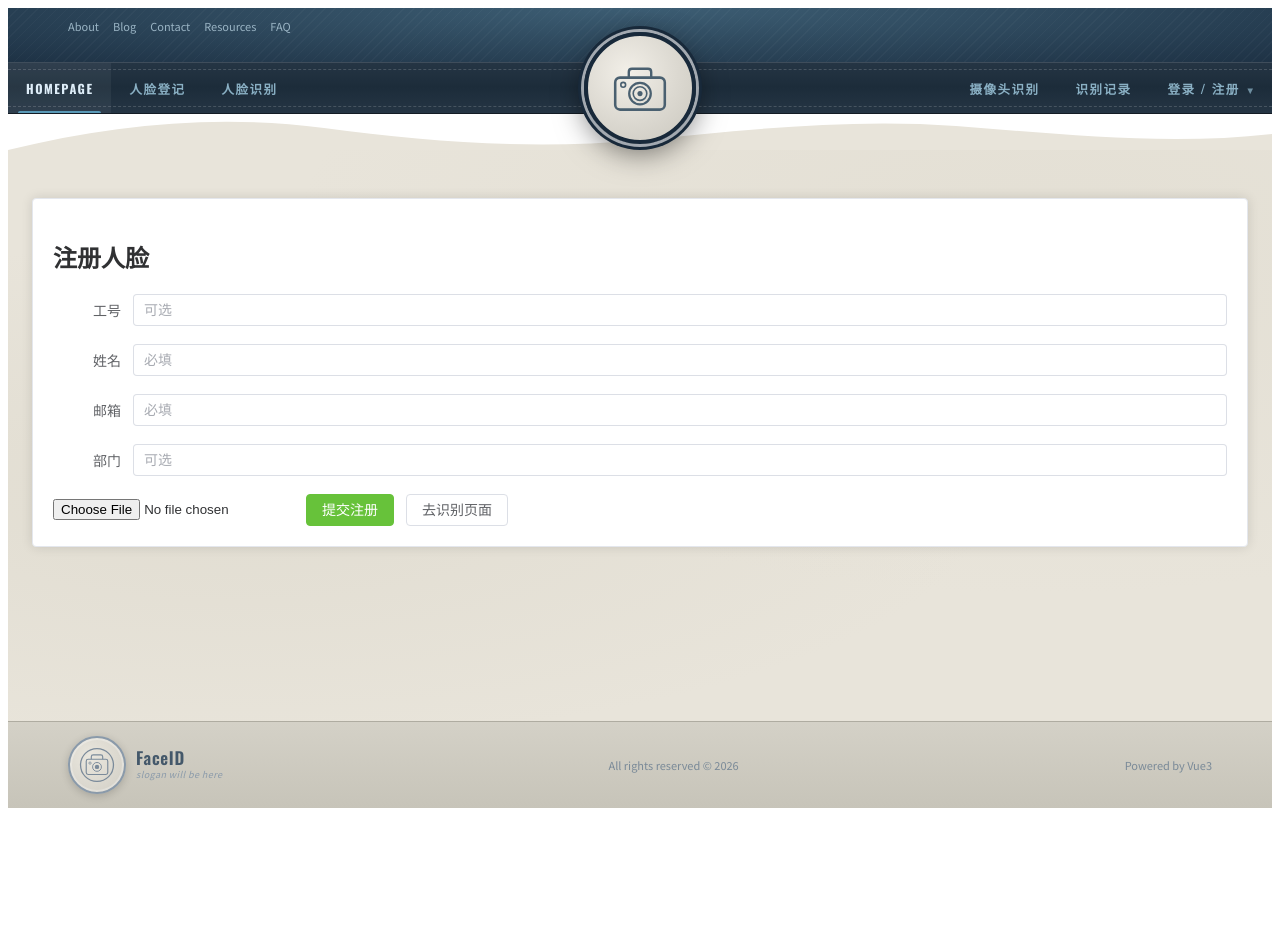
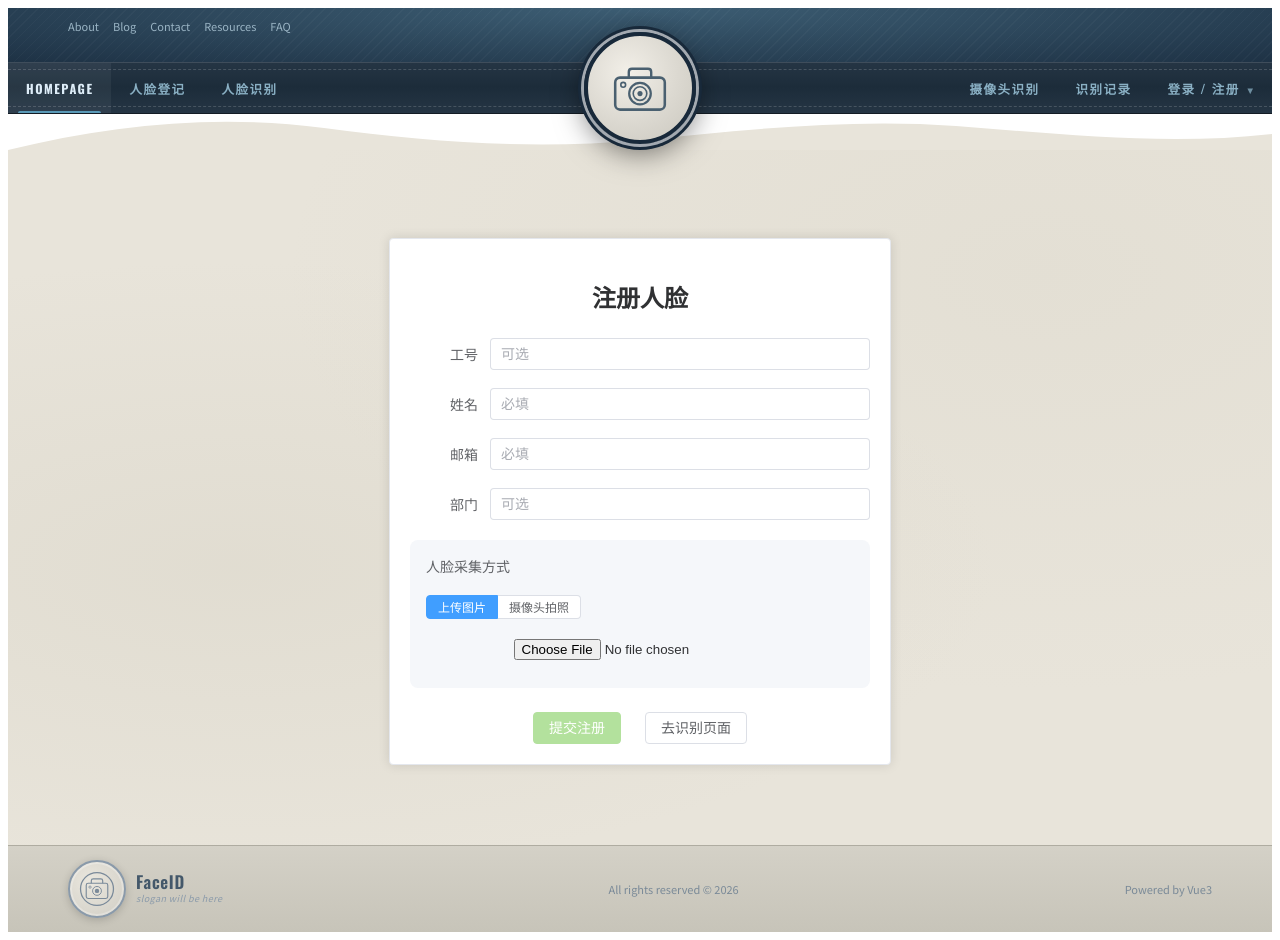
Before and after one commit to hildawoff/-dlib-, a Vue app in the folder vue_first/: page /register in a window 1280 px wide. Before the commit the page ends 816 px from the top, so only its background shows below. Built offline with nearby package versions, Linux system fonts and the light colour scheme.

Commit message:
在人脸注册页面添加摄像头选项

```diff
--- a/vue_first/src/views/Register.vue
+++ b/vue_first/src/views/Register.vue
@@ -1,6 +1,6 @@
 <template>
-  <div class="container">
-    <el-card>
+  <div class="register-container">
+    <el-card class="register-card">
       <h2>注册人脸</h2>
 
       <el-form label-width="80px">
@@ -18,36 +18,130 @@
         </el-form-item>
       </el-form>
 
-      <input type="file" @change="handleFile" />
+      <div class="face-source-section">
+        <div class="section-title">人脸采集方式</div>
+        <el-radio-group v-model="faceSource" size="small" class="source-tabs">
+          <el-radio-button value="upload">上传图片</el-radio-button>
+          <el-radio-button value="camera">摄像头拍照</el-radio-button>
+        </el-radio-group>
 
-      <el-button type="success" @click="submit">提交注册</el-button>
+        <div v-if="faceSource === 'upload'" class="upload-section">
+          <input type="file" @change="handleFile" accept="image/*" class="file-input" />
+          <div v-if="previewUrl" class="preview-box">
+            <img :src="previewUrl" alt="预览" />
+          </div>
+        </div>
 
-      <el-button @click="$router.push('/recognize')">
-        去识别页面
-      </el-button>
+        <div v-else class="camera-section">
+          <div class="camera-wrapper">
+            <video ref="videoRef" autoplay class="camera-video" />
+            <canvas ref="canvasRef" style="display: none" />
+          </div>
+          <div class="camera-controls">
+            <el-button v-if="!cameraActive" type="primary" @click="startCamera">启动摄像头</el-button>
+            <el-button v-else type="warning" @click="capturePhoto">拍照采集</el-button>
+            <el-button v-if="cameraActive" @click="stopCamera">关闭摄像头</el-button>
+          </div>
+          <div v-if="capturedPhoto" class="preview-box">
+            <img :src="capturedPhoto" alt="已拍照" />
+            <div class="tip">已采集人脸照片</div>
+          </div>
+        </div>
+      </div>
+
+      <div class="action-buttons">
+        <el-button type="success" @click="submit" :disabled="!canSubmit">提交注册</el-button>
+        <el-button @click="$router.push('/recognize')">去识别页面</el-button>
+      </div>
     </el-card>
   </div>
 </template>
 
 <script setup>
-import { ref } from 'vue'
+import { ref, computed, onUnmounted } from 'vue'
 import request from '../api/request'
+import { ElMessage } from 'element-plus'
 
 const employee_id = ref('')
 const name = ref('')
 const email = ref('')
 const department = ref('')
+const faceSource = ref('upload')
 const file = ref(null)
+const previewUrl = ref('')
+
+const videoRef = ref(null)
+const canvasRef = ref(null)
+const cameraActive = ref(false)
+const capturedPhoto = ref(null)
+let stream = null
+
+const canSubmit = computed(() => {
+  if (!name.value || !email.value) return false
+  if (faceSource.value === 'upload') return file.value
+  return capturedPhoto.value
+})
 
 const handleFile = (e) => {
-  file.value = e.target.files[0]
+  const f = e.target.files[0]
+  if (f) {
+    file.value = f
+    previewUrl.value = URL.createObjectURL(f)
+    capturedPhoto.value = null
+  }
+}
+
+const startCamera = async () => {
+  try {
+    stream = await navigator.mediaDevices.getUserMedia({ video: true })
+    videoRef.value.srcObject = stream
+    cameraActive.value = true
+    capturedPhoto.value = null
+  } catch {
+    ElMessage.error('无法启动摄像头，请检查权限')
+  }
+}
+
+const stopCamera = () => {
+  if (stream) {
+    stream.getTracks().forEach(t => t.stop())
+    stream = null
+  }
+  cameraActive.value = false
+}
+
+const capturePhoto = () => {
+  if (!videoRef.value || !canvasRef.value) return
+
+  const video = videoRef.value
+  const canvas = canvasRef.value
+  canvas.width = video.videoWidth
+  canvas.height = video.videoHeight
+
+  const ctx = canvas.getContext('2d')
+  ctx.drawImage(video, 0, 0)
+
+  canvas.toBlob((blob) => {
+    if (blob) {
+      capturedPhoto.value = URL.createObjectURL(blob)
+      file.value = new File([blob], 'capture.jpg', { type: 'image/jpeg' })
+      previewUrl.value = null
+      stopCamera()
+      ElMessage.success('人脸照片已采集')
+    }
+  }, 'image/jpeg', 0.9)
 }
 
 const submit = async () => {
   if (!name.value || !email.value) {
-    alert('姓名和邮箱为必填项')
+    ElMessage.warning('姓名和邮箱为必填项')
     return
   }
+  if (!file.value) {
+    ElMessage.warning('请先采集人脸照片')
+    return
+  }
+
   const formData = new FormData()
   formData.append('employee_id', employee_id.value)
   formData.append('name', name.value)
@@ -57,9 +151,117 @@ const submit = async () => {
 
   try {
     await request.post('/register', formData)
-    alert('注册成功')
-  } catch {
-    alert('注册失败')
+    ElMessage.success('注册成功')
+    employee_id.value = ''
+    name.value = ''
+    email.value = ''
+    department.value = ''
+    file.value = null
+    previewUrl.value = ''
+    capturedPhoto.value = ''
+  } catch (err) {
+    ElMessage.error(err.response?.data?.detail || '注册失败')
   }
 }
+
+onUnmounted(() => {
+  stopCamera()
+})
 </script>
+
+<style scoped>
+.register-container {
+  display: flex;
+  justify-content: center;
+  padding: 40px 20px;
+}
+
+.register-card {
+  width: 100%;
+  max-width: 500px;
+}
+
+.register-card h2 {
+  text-align: center;
+  margin-bottom: 24px;
+  color: #303133;
+}
+
+.face-source-section {
+  margin: 20px 0;
+  padding: 16px;
+  background: #f5f7fa;
+  border-radius: 8px;
+}
+
+.section-title {
+  font-size: 14px;
+  color: #606266;
+  margin-bottom: 12px;
+}
+
+.source-tabs {
+  margin-bottom: 16px;
+}
+
+.upload-section {
+  text-align: center;
+}
+
+.file-input {
+  margin-bottom: 12px;
+}
+
+.camera-section {
+  text-align: center;
+}
+
+.camera-wrapper {
+  width: 100%;
+  max-width: 320px;
+  margin: 0 auto 12px;
+  border-radius: 8px;
+  overflow: hidden;
+  background: #000;
+}
+
+.camera-video {
+  width: 100%;
+  display: block;
+}
+
+.camera-controls {
+  display: flex;
+  gap: 10px;
+  justify-content: center;
+  margin-bottom: 12px;
+}
+
+.preview-box {
+  max-width: 200px;
+  margin: 12px auto 0;
+  border: 2px dashed #dcdfe6;
+  border-radius: 8px;
+  padding: 8px;
+}
+
+.preview-box img {
+  width: 100%;
+  display: block;
+  border-radius: 4px;
+}
+
+.preview-box .tip {
+  text-align: center;
+  font-size: 12px;
+  color: #67c23a;
+  margin-top: 8px;
+}
+
+.action-buttons {
+  display: flex;
+  gap: 12px;
+  justify-content: center;
+  margin-top: 24px;
+}
+</style>
```
